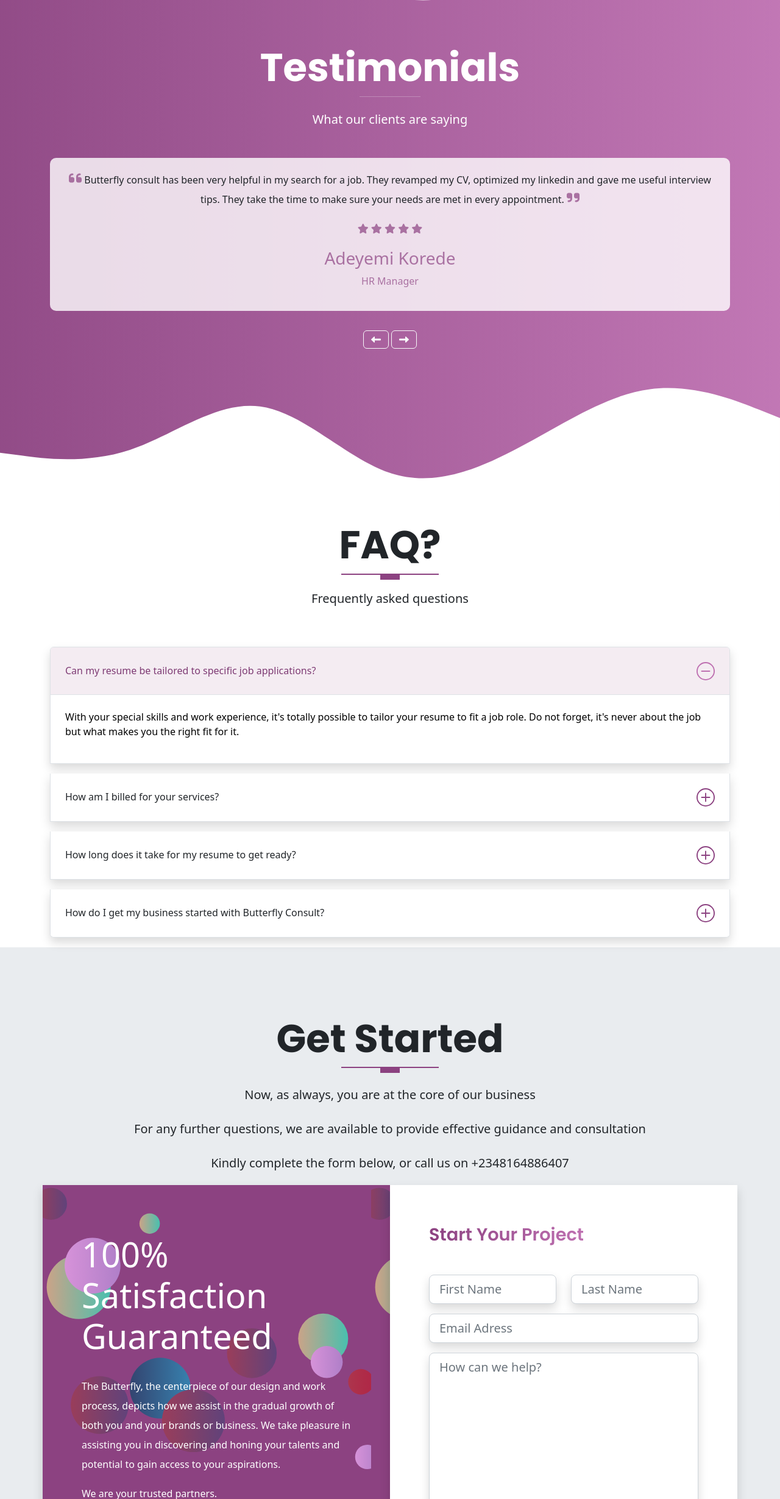
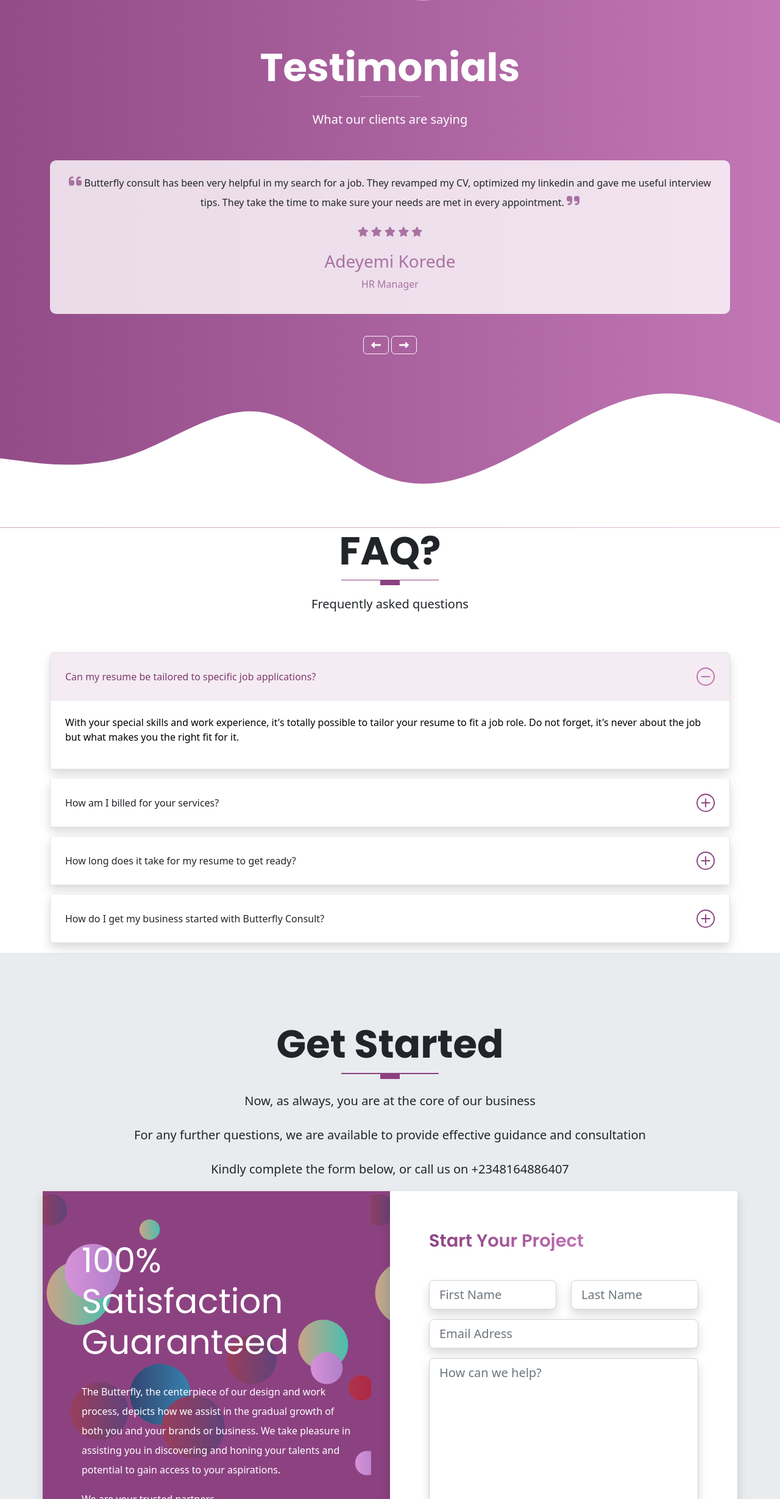
Before and after one commit to digitalnobsx/butterfly-consult-main, a website: page index.html in a window 1280 px wide. Shown: the part 2780-5239 px from the top of the page at 61% size. Drawn offline with Linux system fonts and the light colour scheme.

Commit message:
fix overflow on intro mobile screen

```diff
--- a/scss/components/_typography.scss
+++ b/scss/components/_typography.scss
@@ -12,7 +12,7 @@
         font-family: 'Poppins', sans-serif;
         white-space: nowrap;
         overflow: hidden;
-        font-size: 3rem;
+        font-size: 2rem;
 
         @include media-breakpoint-up(lg) {
                 font-size: 4rem;
@@ -80,6 +80,14 @@
     }
 }
 
+.display-4 {
+    font-family: 'Poppins', sans-serif;
+    font-weight: 300;
+}
+
+
+
+
 
 // BORDER RIGHT
 
--- a/scss/sections/_testimonials.scss
+++ b/scss/sections/_testimonials.scss
@@ -9,7 +9,7 @@
     &__card {
         background-color: rgba($white, 0.8);
         padding: 1.3rem 1.25rem;
-        margin: 2rem 0rem;
+        margin: 2.3rem 0rem;
         border-radius: 0.625rem;
         height: auto;
         text-align: center;
```
Also changed, not shown: asset/css/style.css, 1 other file.
